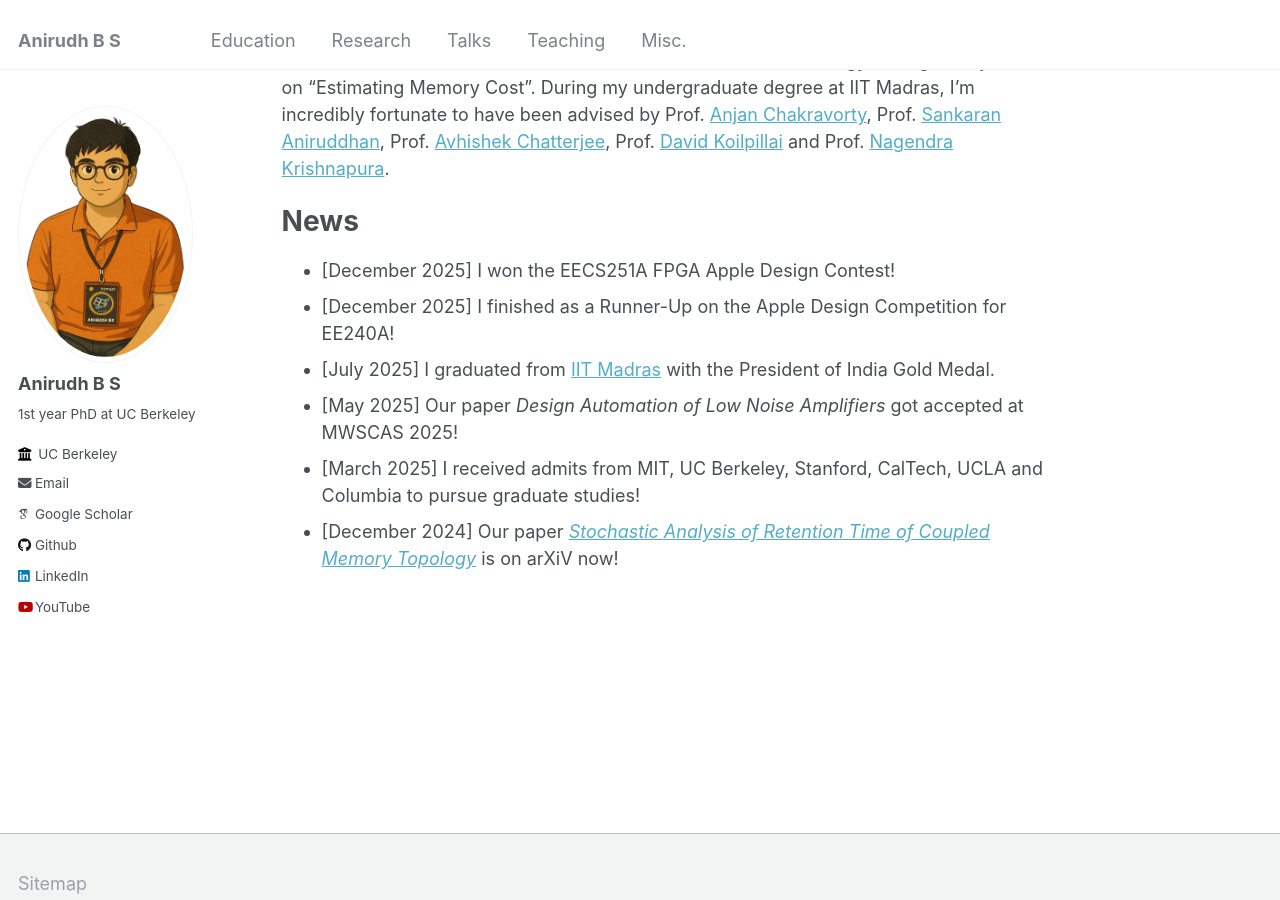
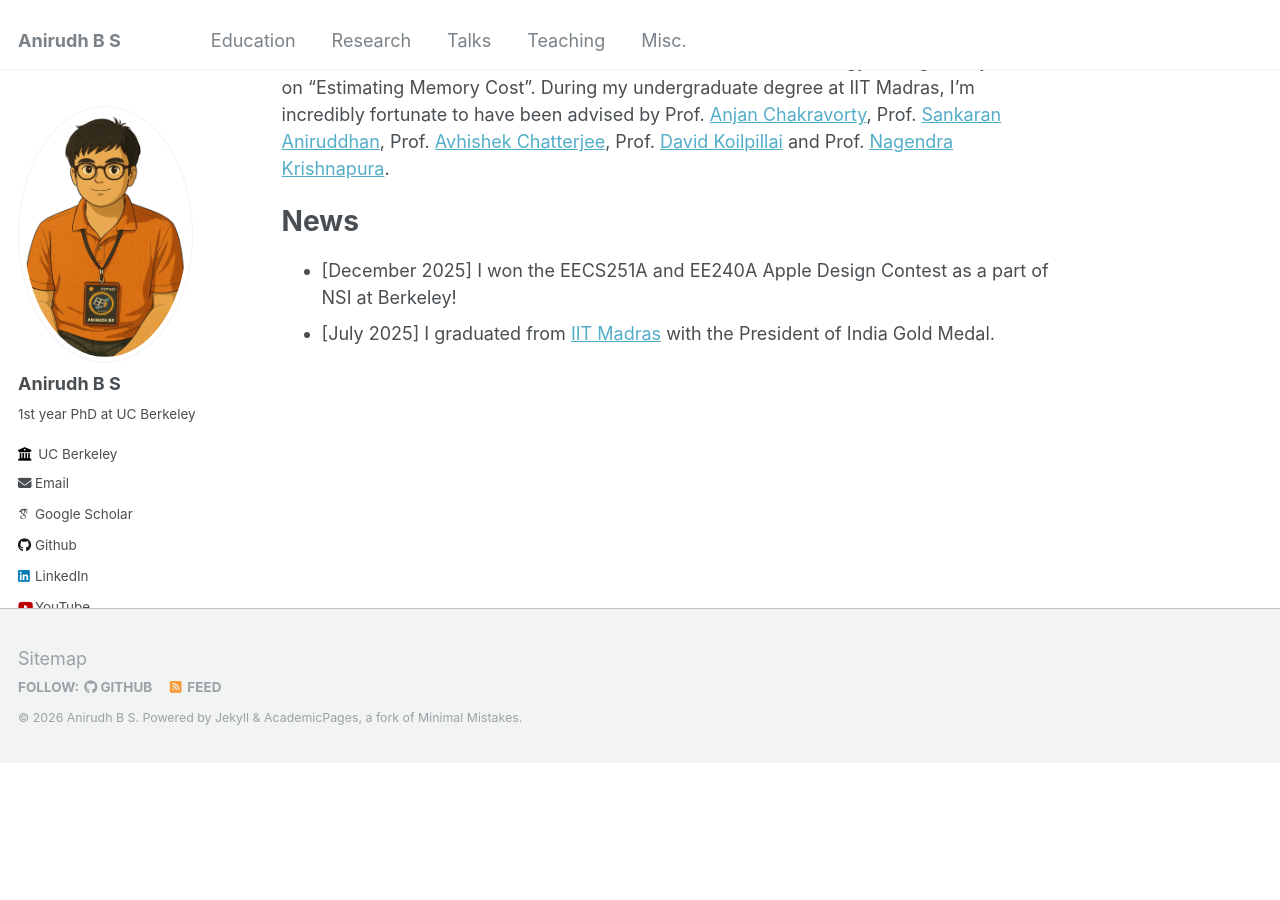
Before and after one commit to ANIRUDHBS1/ANIRUDHBS1.github.io, a Jekyll site: the page built from _pages/about.md, in a window 1280 px wide and 900 px high, scrolled down 418 px. Built offline with Jekyll 4.4.1, drawn with Linux system fonts in a browser that asks for light colours; some web fonts are replaced; after the commit the page ends 1182 px from its top, so only the background shows below that.

Commit message:
Update about.md

```diff
--- a/_pages/about.md
+++ b/_pages/about.md
@@ -16,9 +16,5 @@ I was awarded the [President of India Gold Medal at IIT Madras](https://www.iitm
 
 # News
 
-- [December 2025] I won the EECS251A FPGA Apple Design Contest!
-- [December 2025] I finished as a Runner-Up on the Apple Design Competition for EE240A!
+- [December 2025] I won the EECS251A and EE240A Apple Design Contest as a part of NSI at Berkeley!
 - [July 2025] I graduated from [IIT Madras](https://www.iitm.ac.in/) with the President of India Gold Medal.
-- [May 2025] Our paper *Design Automation of Low Noise Amplifiers* got accepted at MWSCAS 2025!
-- [March 2025] I received admits from MIT, UC Berkeley, Stanford, CalTech, UCLA and Columbia to pursue graduate studies!
-- [December 2024] Our paper [*Stochastic Analysis of Retention Time of Coupled Memory Topology*](https://arxiv.org/abs/2412.13197) is on arXiV now!
```
